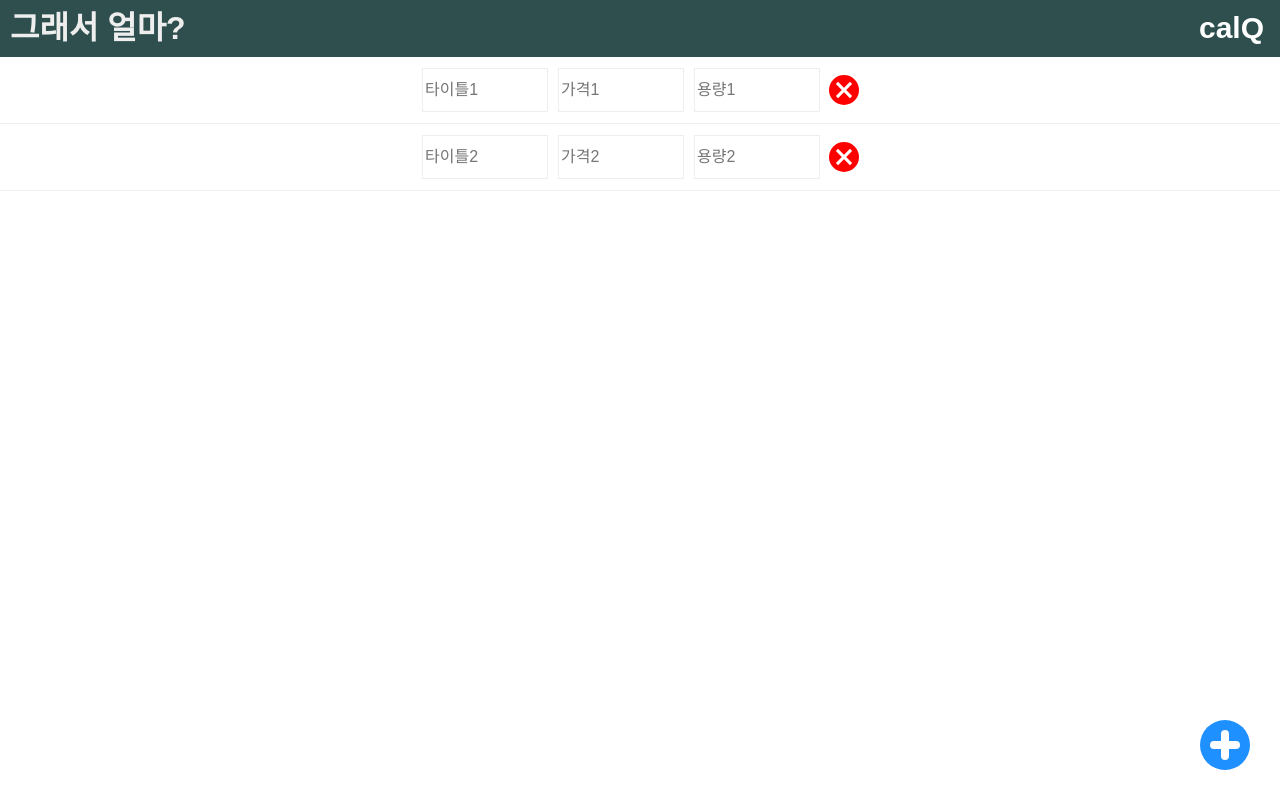
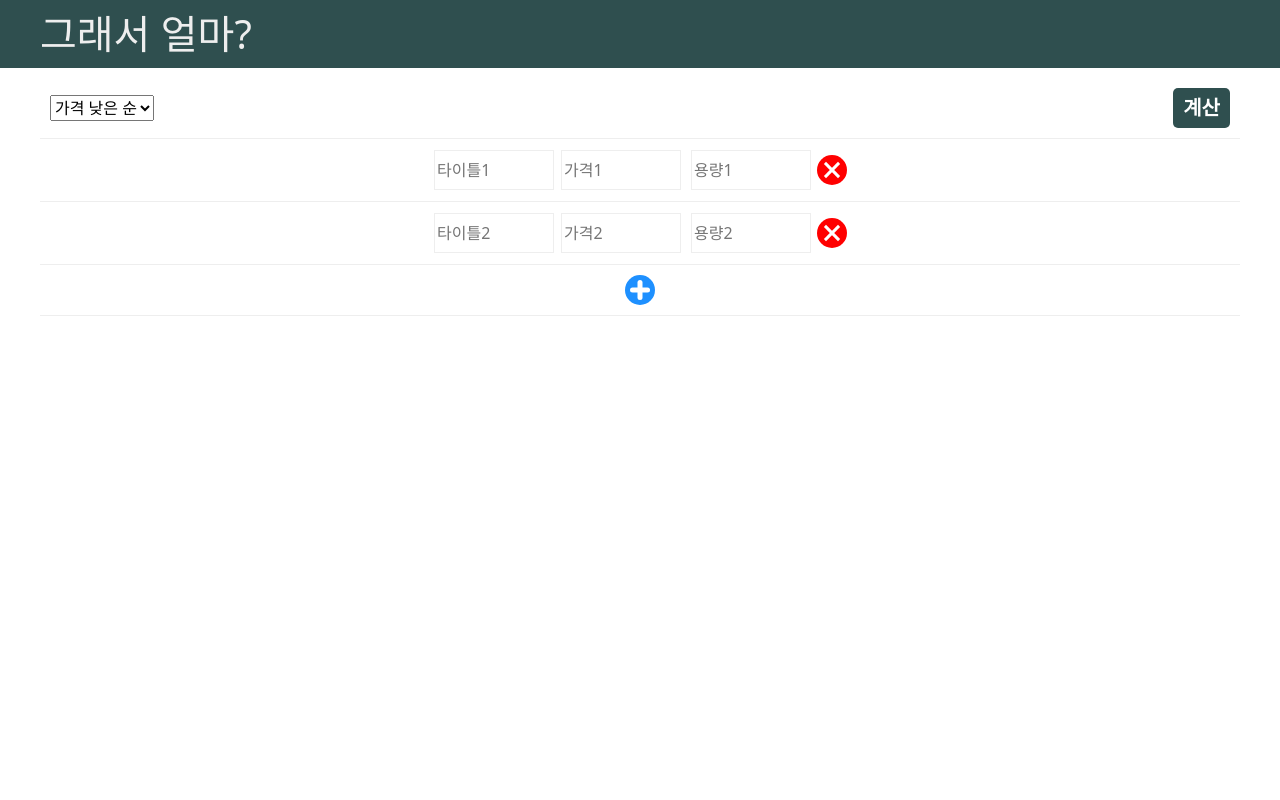
Before and after one commit to wondaero/pf, a plain HTML site: page items/howMuch.html in a window 1280 px wide. Drawn offline with nearby package versions, Linux system fonts and the light colour scheme.

Commit message:
update howNuch

```diff
--- a/items/howMuch.html
+++ b/items/howMuch.html
@@ -5,11 +5,19 @@
     <meta name="viewport" content="width=device-width, initial-scale=1" />
     <title>Document</title>
     <link rel="stylesheet" href="../assets/css/normalize.css">
+    <link rel="stylesheet" href="https://cdn.jsdelivr.net/npm/bootstrap@5.2.0/dist/css/bootstrap.min.css">
     <style>
+
+        .container2{max-width: 1200px; margin: 0 auto;}
+
+        svg{position: fixed; z-index: -1;}
         h1,h2,h3,h4,h5,h6{margin: 0; padding: 0;}
 
-        header{background: darkslategray; color: #eee; padding: 10px; display: flex; align-items: center; justify-content: space-between;}
-        header button{background: 0; outline: 0; border: 0; color: #fff; font-size: 30px;}
+        header{background: darkslategray; color: #eee; margin-bottom: 10px; padding: 10px;}
+        header .wrapper{display: flex; align-items: center; justify-content: space-between;}
+        .btn-calc-space{text-align: right; padding: 10px; display: flex; justify-content: space-between; align-items: center;}
+        .btn-calc{background: 0; outline: 0; border: 0; font-size: 20px; background: darkslategray; padding: 5px 10px; border-radius: 5px; color: #fff;}
+
         .input-style1{position: relative; padding: 1px; box-sizing: border-box; z-index: 1;}
         .input-style1 b{
             position: absolute; top: 0; left: 0; width: 100%; height: 100%; transform: scale(0); transition: transform .3s; z-index: -1;
@@ -17,24 +25,28 @@
         .input-style1 input{position: relative; background: #fff; border: 0; outline: 0;}
 
         .input-style1 input{border: 1px solid #eee;}
-        .input-style1 input:focus + b{ transform: scale(1);}
+        .input-style1 input:focus + b{transform: scale(1);}
 
-        ul{list-style: none; padding: 0; margin: 0; margin-top: 1px solid #eee;}
-        ul li{padding: 10px; border-bottom: 1px solid #eee; display: flex; align-items: center; justify-content: center; position: relative;}
-        ul li.cheapest{background: #acb9b9;}
-        ul input{width: 120px; height: 40px;}
+        .itmList{list-style: none; padding: 0; margin: 0; border-top: 1px solid #eee;}
+        .itmList li{padding: 10px; border-bottom: 1px solid #eee; display: flex; align-items: center; justify-content: center; position: relative; flex-wrap: wrap;}
+        .itmList li.cheapest{background: #acb9b9;}
+        .itmList input{width: 120px; height: 40px;}
 
-        ul .li-content2{display: flex;}
+        .itmList .li-content2{display: flex;}
 
-        ul li > div label{display: block;}
+        .itmList li > div label{display: block;}
 
-        ul .li-content1{margin-right: 8px; position: relative;}
-        ul li.cheapest .li-content1:after{
-            content: '더 저렴'; display: block; position: absolute; top: 0; left: -30px; border: 3px solid #f00; color: #f00;
-            border-radius: 5px; font-weight: 900; font-size: 25px; transform: rotate(-25deg); z-index: 1;
+        .itmList .li-content1{margin-right: 5px; position: relative;}
+        .itmList li.cheapest .li-content1:after{
+            content: '더저렴'; display: block; position: absolute; top: -30px; left: -5px; border: 3px solid #f00; color: #f00;
+            border-radius: 5px; font-weight: 900; font-size: 25px; transform: rotate(-10deg); z-index: 1;
         }
-        ul .li-content2{margin-right: 8px;}
-        ul .li-content2 label:first-child{margin-right: 8px;}
+        .itmList .li-content2{margin-right: 5px;}
+        .itmList .li-content2 label:first-child{margin-right: 8px;}
+
+        .itmList .li-content4{width: 100%; text-align: center; margin: 0; padding: 0; border-radius: 10px;}
+        .itmList .li-content4.on{margin-top: 5px; padding: 10px; background: #eee;}
+        .itmList .li-content4.on b{font-size: 20px;}
 
         .btn-x{background: 0; outline: 0; border: 0; cursor: pointer; padding: 0;}
         .btn-x > span{padding: 0; display: inline-block; vertical-align: top; width: 30px; height: 30px; background: red; position: relative; border-radius: 50%;}
@@ -43,16 +55,17 @@
         .btn-x .x2{transform: translate(-50%, -50%) rotate(-45deg);}
 
         .btn-add{background: 0; outline: 0; border: 0; cursor: pointer; padding: 0;}
-        .btn-add > span{padding: 0; display: inline-block; vertical-align: top; width: 50px; height: 50px; background: dodgerblue; position: relative; border-radius: 50%;}
-        .btn-add > span > span{width: 8px; height: 30px; display: inline-block; position: absolute; top: 50%; left: 50%; background: #fff; border-radius: 30px;}
+        .btn-add > span{padding: 0; display: inline-block; vertical-align: top; width: 30px; height: 30px; background: dodgerblue; position: relative; border-radius: 50%;}
+        .btn-add > span > span{width: 5px; height: 20px; display: inline-block; position: absolute; top: 50%; left: 50%; background: #fff; border-radius: 30px;}
         .btn-add .add1{transform: translate(-50%, -50%);}
         .btn-add .add2{transform: translate(-50%, -50%) rotate(90deg);}
 
-        aside{position: fixed; bottom: 30px; right: 30px;}
+        .btn-add-space{text-align: center; border-bottom: 1px solid #eee; padding: 10px;}
+
 
         @media (max-width: 640px){
             ul .li-content2{flex-direction: column;}
-            ul .li-content2 label:first-child{margin-right: 0; margin-bottom: 8px;}
+            ul .li-content2 label:first-child{margin-right: 0; margin-bottom: 5px;}
         }
 
 
@@ -60,20 +73,28 @@
 </head>
 <body>
     <header>
+        <div class="wrapper container2">
             <h1>그래서 얼마?</h1>
-        <button id="calc"><b>calQ</b></button>
+        </div>
     </header>
-    <ul id="list"></ul>
-
-    <aside>
+    <section class="container2">
+        <div class="btn-calc-space">
+            <select>
+                <option selected>가격 낮은 순</option>
+                <!-- <option>가격 높은 순</option> -->
+            </select>
+            <button id="calc" class="btn-calc"><b>계산</b></button>
+        </div>
+        <ul id="list" class="itmList"></ul>
+        <div class="btn-add-space">
             <button id="addBtn" class="btn-add">
                 <span>
                     <span class="add1"></span>
                     <span class="add2"></span>
                 </span>
             </button>
-
-    </aside>
+        </div>
+    </section>
 
     <script>
 
@@ -125,6 +146,8 @@
                 const span1 = appendTag(button3, 'span');
                 const span1_1 = appendTag(span1, 'span', {class: ['x1']});
                 const span1_2 = appendTag(span1, 'span', {class: ['x2']});
+
+                const p4 = appendTag(li, 'p', {attr: {'data-id': 'result'}, class: ['li-content4']});
             });
 
             qs('#addBtn').click();
@@ -164,15 +187,32 @@
 
                     itemList.push(tmpObj);
 
+                    const p = li.querySelector('p');
+
+                    const title2 = tmpObj.title || li.querySelector('input').getAttribute('placeholder');
+                    const price2 = calcTo1(tmpObj.price, tmpObj.capa);
+
+                    isError = tmpObj.price === '' || tmpObj.capa === '';
+
+                    p.innerHTML = '';
+
+                    if(isError) return true;
+
+                    p.classList.add('on');
+                    p.innerHTML += '<b>' + title2 + '</b>은(는) ';
+                    p.innerHTML += '<b>1용량</b>당 '
+                    p.innerHTML += '<b>' + price2 + '가격</b>입니다.';
                 })
 
                 let cheaperIdx;
                 let cheaperValue;
 
-                console.log(cheaperValue);
+                let isBlank = false;
 
                 itemList.forEach(function(itm, idx){
                     const val = calcTo1(itm.price, itm.capa);
+
+                    if(itm.price == '' || itm.capa == '') isBlank = true;
 
                     if(cheaperValue === undefined || val <= cheaperValue){
                         cheaperIdx = idx;
@@ -180,14 +220,10 @@
                     };
                 });
 
-                console.log(cheaperIdx, cheaperValue)
-
-                lis[cheaperIdx].classList.add('cheapest');
+                if(!isBlank) lis[cheaperIdx].classList.add('cheapest');
 
                 function calcTo1(p, c){return p / c;};
             })
-
-
 
         })
 
```
Lines whose indentation alone changed are shown as unchanged.
